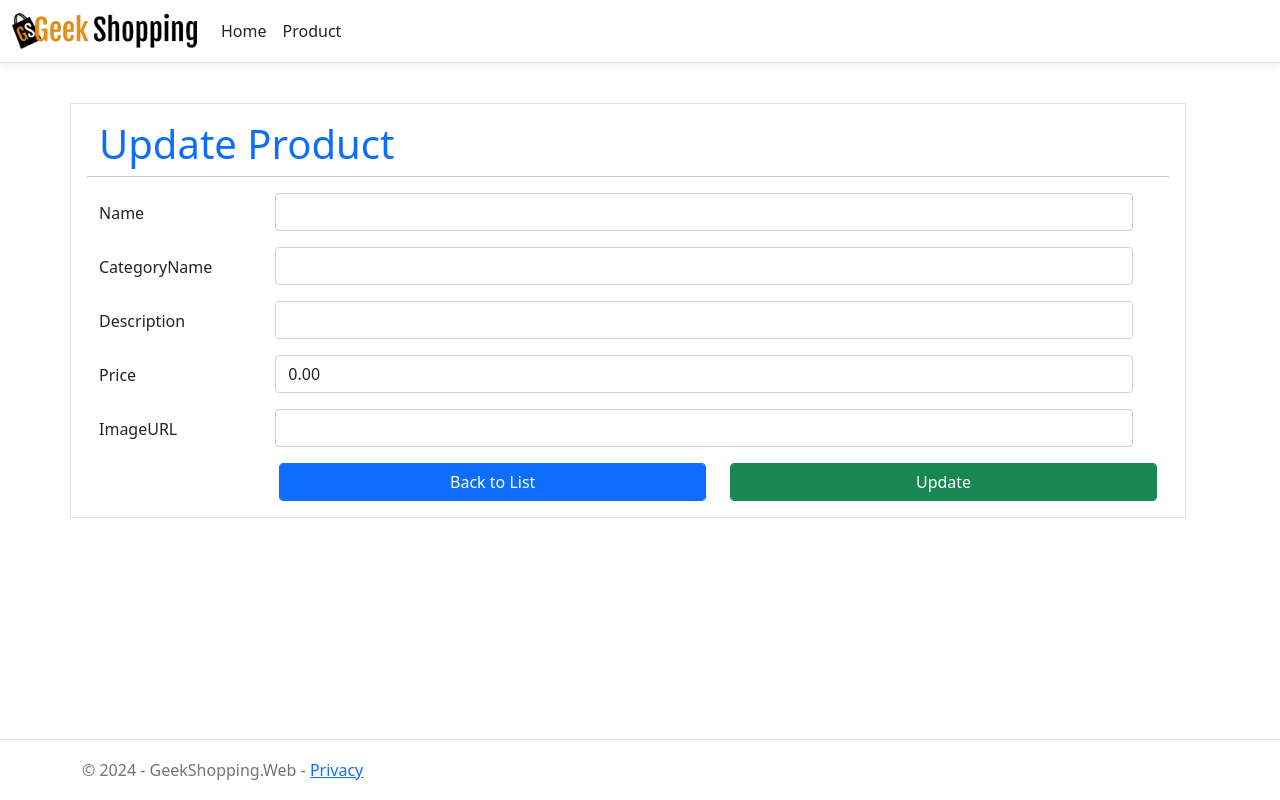
After one commit to AndreGFranca/GeekShoopingMicroServices, an ASP.NET Core app: template GeekShopping.Web/Views/Product/ProductUpdate.cshtml in a window 1280 px wide. The commit adds this page. Run offline with ASP.NET Core 8, Linux system fonts and the light colour scheme; the template is opened without the code that fills it, so the values that code supplies are empty; style sheets or scripts are compiled from the project's sources; some libraries are stand-ins or nearby versions.

Commit message:
Crud completo de produtos

```diff
--- a/GeekShopping.ProductAPI/Controllers/ProductController.cs
+++ b/GeekShopping.ProductAPI/Controllers/ProductController.cs
@@ -32,7 +32,7 @@ namespace GeekShopping.ProductAPI.Controllers
 
         }
         [HttpPost]
-        public async Task<ActionResult<ProductDTO>> Create(ProductDTO productDto)
+        public async Task<ActionResult<ProductDTO>> Create([FromBody] ProductDTO productDto)
         {
             if (productDto == null)
                 return BadRequest();
@@ -40,7 +40,7 @@ namespace GeekShopping.ProductAPI.Controllers
             return Ok(product);
         }
         [HttpPut]
-        public async Task<ActionResult<ProductDTO>> Update(ProductDTO productDto)
+        public async Task<ActionResult<ProductDTO>> Update([FromBody] ProductDTO productDto)
         {
             if (productDto == null)
                 return BadRequest();
--- /dev/null
+++ b/GeekShopping.Web/Views/Product/ProductUpdate.cshtml
@@ -0,0 +1,70 @@
+@model ProductModel
+
+<form asp-action="ProductUpdate" method="post">
+    <input asp-for="Id" hidden/>
+    <br />
+    <div class="container border p-3 row">
+        <h1 class="text-primary">Update Product</h1>
+        <hr />
+        <div class="row">
+            <div asp-validation-summary="ModelOnly" class="text-danger"></div>
+            <div class="col-2">
+                <label asp-for="Name" class="control-label pt-2" style="font-size=20px;"></label>
+            </div>
+            <div class="col-10 pb-3">
+                <input asp-for="Name" class="form-control" />
+                <span asp-validation-for="Name" class="text-danger"></span>
+            </div>
+        </div>
+        <div class="row">
+            <div asp-validation-summary="ModelOnly" class="text-danger"></div>
+            <div class="col-2">
+                <label asp-for="CategoryName" class="control-label pt-2" style="font-size=20px;"></label>
+            </div>
+            <div class="col-10 pb-3">
+                <input asp-for="CategoryName" class="form-control" />
+                <span asp-validation-for="CategoryName" class="text-danger"></span>
+            </div>
+        </div>
+        <div class="row">
+            <div asp-validation-summary="ModelOnly" class="text-danger"></div>
+            <div class="col-2">
+                <label asp-for="Description" class="control-label pt-2" style="font-size=20px;"></label>
+            </div>
+            <div class="col-10 pb-3">
+                <input asp-for="Description" class="form-control" />
+                <span asp-validation-for="Description" class="text-danger"></span>
+            </div>
+        </div>
+        <div class="row">
+            <div asp-validation-summary="ModelOnly" class="text-danger"></div>
+            <div class="col-2">
+                <label asp-for="Price" class="control-label pt-2" style="font-size=20px;"></label>
+            </div>
+            <div class="col-10 pb-3">
+                <input asp-for="Price" class="form-control" />
+                <span asp-validation-for="Price" class="text-danger"></span>
+            </div>
+        </div>
+        <div class="row">
+            <div asp-validation-summary="ModelOnly" class="text-danger"></div>
+            <div class="col-2">
+                <label asp-for="ImageURL" class="control-label pt-2" style="font-size=20px;"></label>
+            </div>
+            <div class="col-10 pb-3">
+                <input asp-for="ImageURL" class="form-control" />
+                <span asp-validation-for="ImageURL" class="text-danger"></span>
+            </div>
+        </div>
+        <div class="col-5 offset-2">
+            <a asp-action="ProductIndex" class="btn-primary btn form-control">Back to List</a>
+        </div>
+        <div class="col-5">
+            <input type="submit" name="name" class="btn btn-success form-control" value="Update" />
+        </div>
+    </div>
+</form>
+
+@section Scripts {
+    <partial name="_ValidationScriptsPartial" />
+}
--- a/GeekShopping.Web/Views/Shared/_Layout.cshtml
+++ b/GeekShopping.Web/Views/Shared/_Layout.cshtml
@@ -4,15 +4,18 @@
     <meta charset="utf-8" />
     <meta name="viewport" content="width=device-width, initial-scale=1.0" />
     <title>@ViewData["Title"] - GeekShopping.Web</title>
-    <link rel="stylesheet" href="~/lib/bootstrap/dist/css/bootstrap.min.css" />
+    <link href="/images/favicon.png" rel="shortcut icon" type="image/x-icon"/>
+    <link href="/images/favicon.png" rel="icon" type="image/x-icon" />
+    <link href="https://cdn.jsdelivr.net/npm/bootstrap@5.0.2/dist/css/bootstrap.min.css" rel="stylesheet" integrity="sha384-EVSTQN3/azprG1Anm3QDgpJLIm9Nao0Yz1ztcQTwFspd3yD65VohhpuuCOmLASjC" crossorigin="anonymous">
     <link rel="stylesheet" href="~/css/site.css" asp-append-version="true" />
     <link rel="stylesheet" href="~/GeekShopping.Web.styles.css" asp-append-version="true" />
+    <script src="https://kit.fontawesome.com/9abc012f67.js" crossorigin="anonymous"></script>
 </head>
 <body>
     <header>
         <nav class="navbar navbar-expand-sm navbar-toggleable-sm navbar-light bg-white border-bottom box-shadow mb-3">
             <div class="container-fluid">
-                <a class="navbar-brand" asp-area="" asp-controller="Home" asp-action="Index">GeekShopping.Web</a>
+                <a class="navbar-brand" asp-area="" asp-controller="Home" asp-action="Index"><img src="/images/geek_shopping.png" alt="Alternate Text" width="185px"/></a>
                 <button class="navbar-toggler" type="button" data-bs-toggle="collapse" data-bs-target=".navbar-collapse" aria-controls="navbarSupportedContent"
                         aria-expanded="false" aria-label="Toggle navigation">
                     <span class="navbar-toggler-icon"></span>
@@ -23,7 +26,7 @@
                             <a class="nav-link text-dark" asp-area="" asp-controller="Home" asp-action="Index">Home</a>
                         </li>
                         <li class="nav-item">
-                            <a class="nav-link text-dark" asp-area="" asp-controller="Home" asp-action="Privacy">Privacy</a>
+                            <a class="nav-link text-dark" asp-area="" asp-controller="Product" asp-action="ProductIndex">Product</a>
                         </li>
                     </ul>
                 </div>
@@ -42,7 +45,7 @@
         </div>
     </footer>
     <script src="~/lib/jquery/dist/jquery.min.js"></script>
-    <script src="~/lib/bootstrap/dist/js/bootstrap.bundle.min.js"></script>
+    <script src="https://cdn.jsdelivr.net/npm/bootstrap@5.0.2/dist/js/bootstrap.bundle.min.js" integrity="sha384-MrcW6ZMFYlzcLA8Nl+NtUVF0sA7MsXsP1UyJoMp4YLEuNSfAP+JcXn/tWtIaxVXM" crossorigin="anonymous"></script>
     <script src="~/js/site.js" asp-append-version="true"></script>
     @await RenderSectionAsync("Scripts", required: false)
 </body>
```
Also changed, not shown: GeekShopping.Web/Controllers/ProductController.cs (added, +80 -0 lines), GeekShopping.Web/Views/Product/ProductCreate.cshtml (added, +69 -0 lines), GeekShopping.Web/Views/Product/ProductDelete.cshtml (added, +61 -0 lines), GeekShopping.Web/Views/Product/ProductIndex.cshtml (added, +51 -0 lines), GeekShopping.Web/GeekShopping.Web.csproj, GeekShopping.Web/wwwroot/Images/favicon.png (added), GeekShopping.Web/wwwroot/Images/geek_shopping.png (added).
